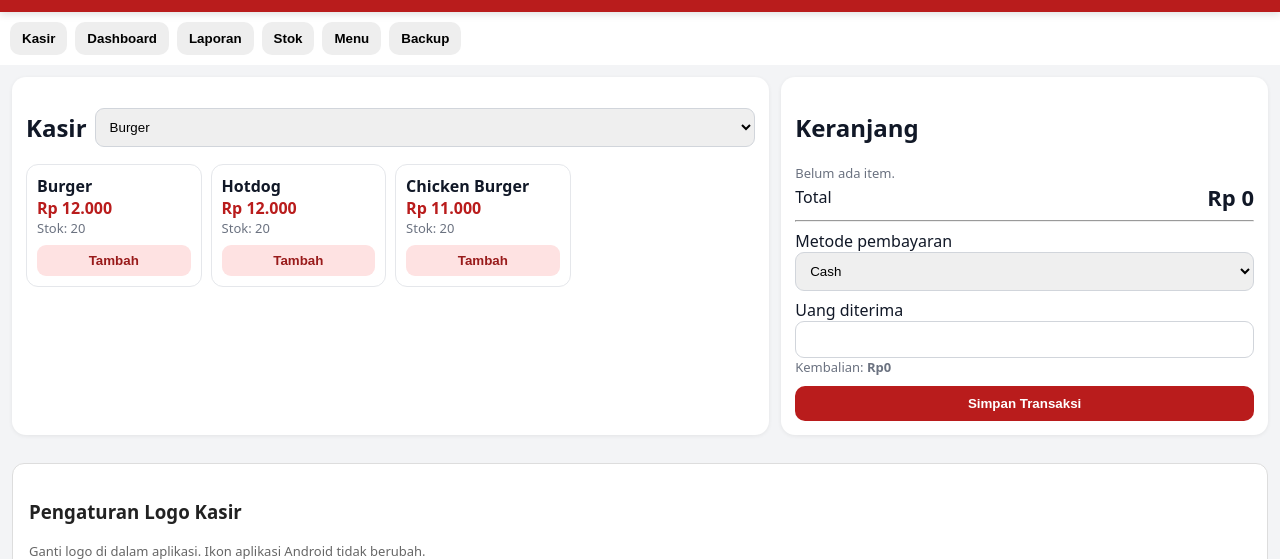
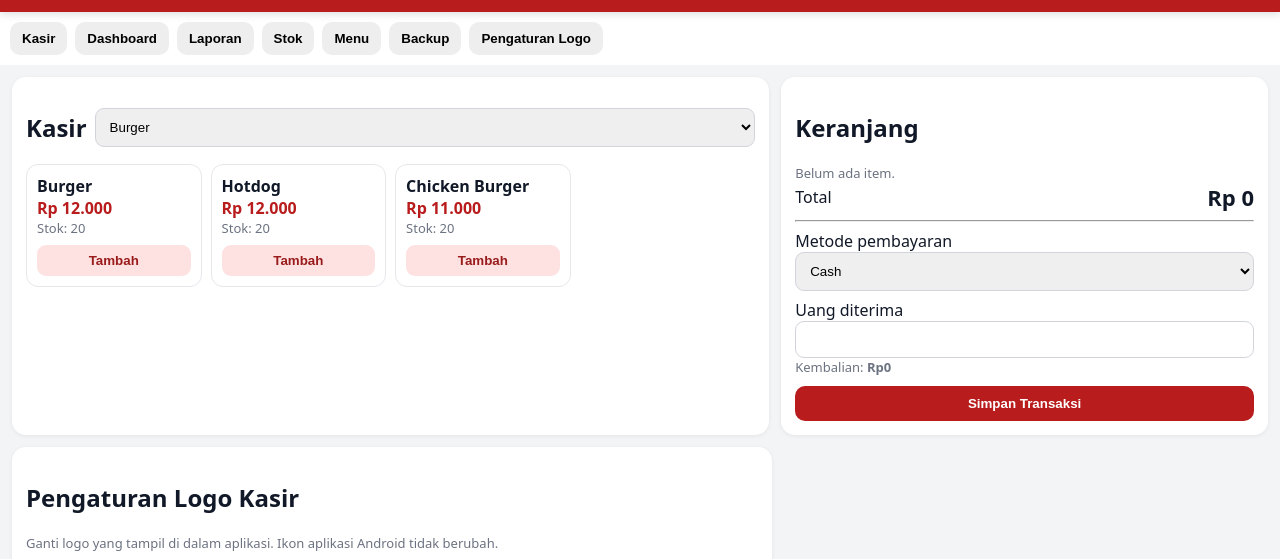
Before and after one commit to kozikitchen/kozi-kitchen-kasir, a plain HTML site: page index.html in a window 1280 px wide. Shown: the part 65-624 px from the top of the page. Drawn offline with Linux system fonts and the light colour scheme.

Commit message:
Add files via upload

```diff
--- a/index.html
+++ b/index.html
@@ -127,8 +127,7 @@ if('serviceWorker' in navigator && location.protocol!=='file:')window.addEventLi
 nav();show('kasir');
 </script>
 <script>
-
-/* V3.2.1 custom in-app logo settings. App launcher icon is unchanged. */
+/* V3.2.1.1 custom logo settings in dedicated tab; app launcher icon unchanged */
 (function(){
  const K='kozi_kitchen_cashier_logo_v321';
  function apply(){
@@ -141,21 +140,37 @@ nav();show('kasir');
  }
  function init(){
    if(document.getElementById('koziLogoSettings'))return;
-   const panel=document.createElement('section');
-   panel.id='koziLogoSettings';
-   panel.style.cssText='background:#fff;border:1px solid #ddd;border-radius:12px;padding:16px;margin:16px 0;color:#222';
-   panel.innerHTML='<h3>Pengaturan Logo Kasir</h3><p style="font-size:13px;color:#666">Ganti logo di dalam aplikasi. Ikon aplikasi Android tidak berubah.</p><img id="koziLogoPreview" alt="Preview logo" style="display:block;width:120px;height:120px;object-fit:contain;border:1px dashed #bbb;border-radius:8px;padding:6px;margin:8px 0;background:#fff"><input id="koziLogoFile" type="file" accept="image/png,image/jpeg,image/webp" style="display:block;max-width:100%;margin:8px 0"><div style="display:flex;gap:8px;flex-wrap:wrap"><button type="button" id="koziApplyLogo" style="border:0;border-radius:8px;padding:10px 12px;background:#b71c1c;color:white">Gunakan Logo</button><button type="button" id="koziResetLogo" style="border:1px solid #ccc;border-radius:8px;padding:10px 12px;background:#f5f5f5">Kembalikan Logo Default</button></div><p style="font-size:12px;color:#777">Gunakan gambar maksimal 1.5 MB.</p>';
-   const target=document.querySelector('#settings,[id*="setting"],[data-page*="setting"],#backup,[id*="backup"],[data-page*="backup"],main')||document.body;
-   target.appendChild(panel);
+   const nav=document.querySelector('nav');
+   const main=document.querySelector('main');
+   if(!nav||!main)return;
+   let btn=document.querySelector('nav button[data-view="pengaturan-logo"]');
+   if(!btn){
+     btn=document.createElement('button');
+     btn.type='button'; btn.dataset.view='pengaturan-logo'; btn.textContent='Pengaturan Logo';
+     nav.appendChild(btn);
+   }
+   let view=document.getElementById('pengaturan-logo');
+   if(!view){
+     view=document.createElement('section');
+     view.id='pengaturan-logo'; view.className='view';
+     view.innerHTML='<div id="koziLogoSettings" class="card" style="max-width:760px"><h2>Pengaturan Logo Kasir</h2><p class="muted">Ganti logo yang tampil di dalam aplikasi. Ikon aplikasi Android tidak berubah.</p><img id="koziLogoPreview" alt="Preview logo" style="display:block;width:140px;height:140px;object-fit:contain;border:1px dashed #bbb;border-radius:10px;padding:8px;margin:10px 0;background:#fff"><label for="koziLogoFile">Pilih gambar logo</label><input id="koziLogoFile" type="file" accept="image/png,image/jpeg,image/webp"><div class="actions" style="margin-top:10px"><button type="button" id="koziApplyLogo" class="btn primary">Gunakan Logo</button><button type="button" id="koziResetLogo" class="btn">Kembalikan Logo Default</button></div><p class="muted">Gunakan gambar maksimal 1.5 MB. Logo tersimpan di perangkat ini.</p></div>';
+     main.appendChild(view);
+   }
+   // Wire the same view switching behavior as the app's existing tabs.
+   btn.addEventListener('click',function(){
+     document.querySelectorAll('.view').forEach(v=>v.classList.toggle('active',v.id==='pengaturan-logo'));
+     document.querySelectorAll('nav button').forEach(b=>b.classList.toggle('active',b===btn));
+     apply();
+   });
    document.getElementById('koziLogoFile').addEventListener('change',e=>{
-     const f=e.target.files&&e.target.files[0];if(!f)return;
+     const f=e.target.files&&e.target.files[0]; if(!f)return;
      if(f.size>1500000){alert('Ukuran logo maksimal 1.5 MB.');e.target.value='';return;}
-     const r=new FileReader();r.onload=()=>document.getElementById('koziLogoPreview').src=r.result;r.readAsDataURL(f);
+     const r=new FileReader(); r.onload=()=>document.getElementById('koziLogoPreview').src=r.result; r.readAsDataURL(f);
    });
    document.getElementById('koziApplyLogo').onclick=()=>{
-     const f=document.getElementById('koziLogoFile').files[0];if(!f){alert('Pilih gambar logo terlebih dahulu.');return;}
+     const f=document.getElementById('koziLogoFile').files[0]; if(!f){alert('Pilih gambar logo terlebih dahulu.');return;}
      if(f.size>1500000){alert('Ukuran logo maksimal 1.5 MB.');return;}
-     const r=new FileReader();r.onload=()=>{try{localStorage.setItem(K,r.result);apply();alert('Logo kasir berhasil diganti.')}catch(e){alert('Logo terlalu besar untuk penyimpanan perangkat. Coba gambar lebih kecil.')}};r.readAsDataURL(f);
+     const r=new FileReader(); r.onload=()=>{try{localStorage.setItem(K,r.result);apply();alert('Logo kasir berhasil diganti.')}catch(e){alert('Logo terlalu besar untuk penyimpanan perangkat. Coba gambar lebih kecil.')}}; r.readAsDataURL(f);
    };
    document.getElementById('koziResetLogo').onclick=()=>{localStorage.removeItem(K);document.getElementById('koziLogoFile').value='';apply();alert('Logo kembali ke bawaan aplikasi.')};
    apply();
@@ -163,7 +178,6 @@ nav();show('kasir');
  if(document.readyState==='loading')document.addEventListener('DOMContentLoaded',init);else init();
  window.addEventListener('pageshow',apply);
 })();
-
 </script>
 </body>
 </html>
--- a/sw.js
+++ b/sw.js
@@ -1,4 +1,4 @@
-const CACHE='kozi-kitchen-v3.2.1-cache';
+const CACHE='kozi-kitchen-v3.2.1.1-cache';
 const ASSETS=['./','./index.html','./manifest.webmanifest','./icon-192.png','./icon-512.png'];
 self.addEventListener('install',e=>e.waitUntil(caches.open(CACHE).then(c=>c.addAll(ASSETS)).then(()=>self.skipWaiting())));
 self.addEventListener('activate',e=>e.waitUntil(caches.keys().then(keys=>Promise.all(keys.filter(k=>k!==CACHE).map(k=>caches.delete(k)))).then(()=>self.clients.claim())));
```
